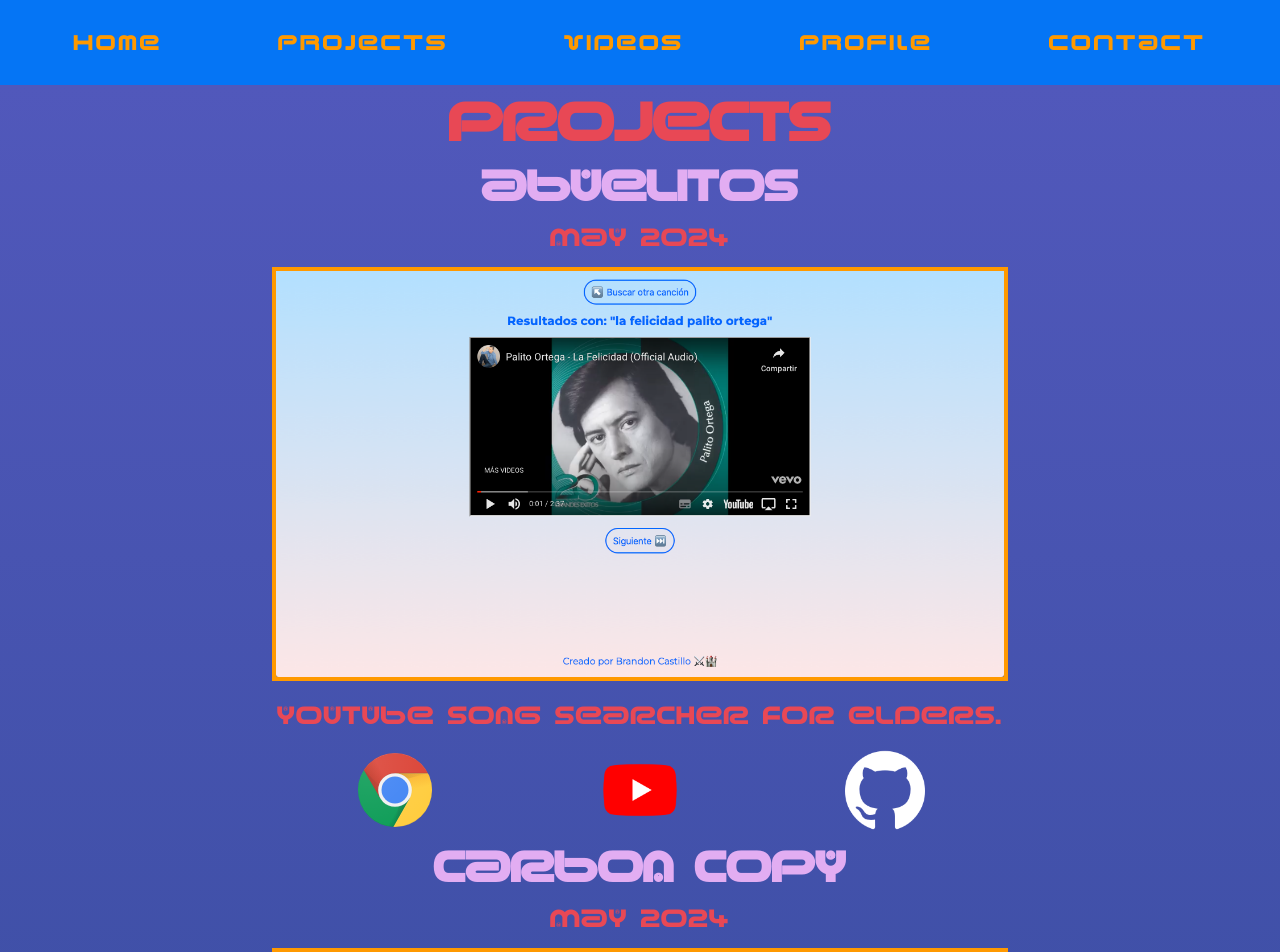
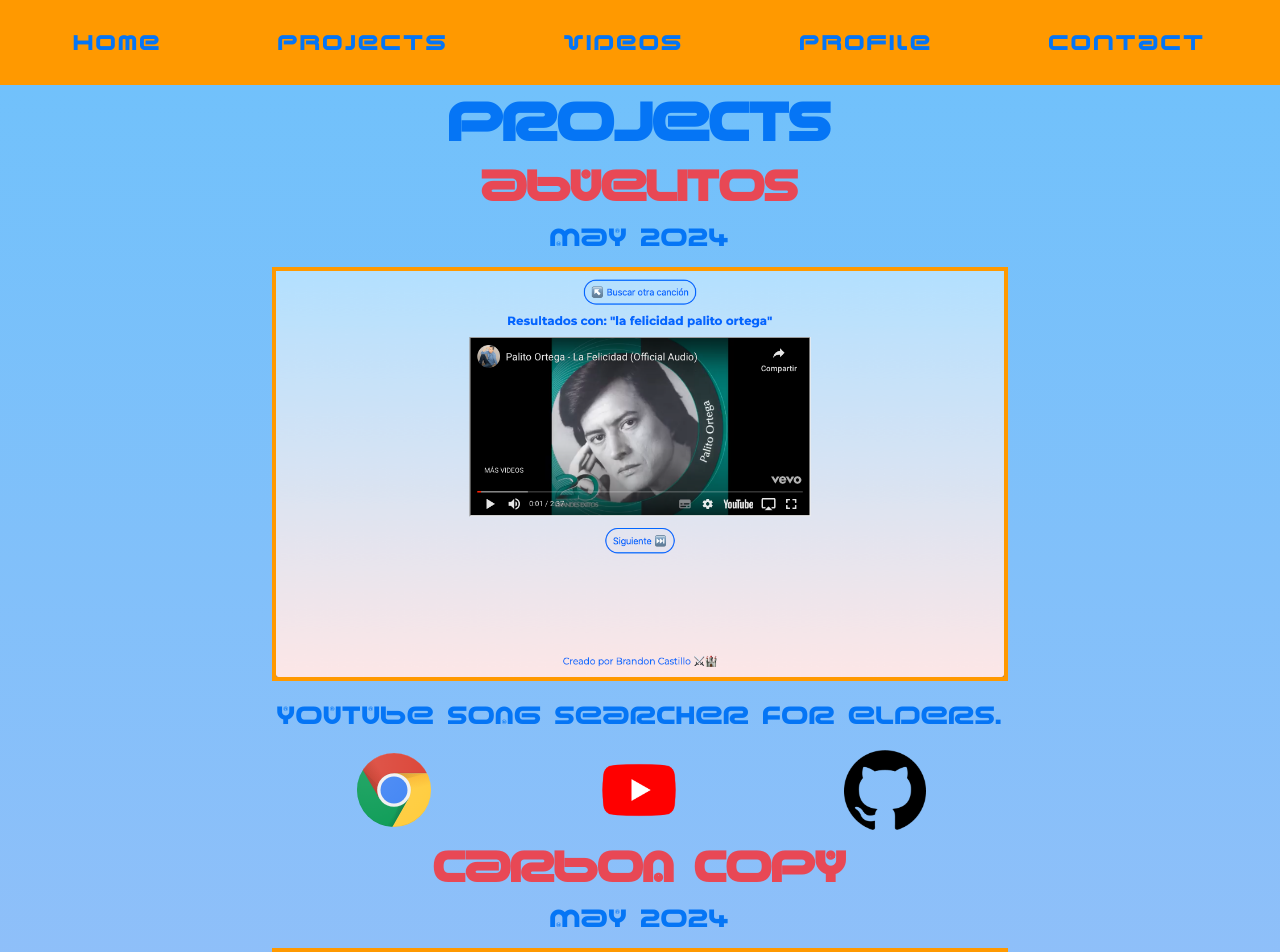
Before and after one commit to pibelanzallamas/brandon-portfolio, a React (Create React App) app: page /projects in a window 1280 px wide. Shown: the top 952 px of the page. Built offline with nearby package versions, Linux system fonts and the light colour scheme.

Commit message:
github logo update

```diff
--- a/src/cards/ProjectCard.jsx
+++ b/src/cards/ProjectCard.jsx
@@ -41,7 +41,10 @@ function ProjectCard({ project }) {
               {dark ? (
                 <img src="/sites-logos/github.png" alt={"logo-github"}></img>
               ) : (
-                <img src="/sites-logos/github.png" alt={"logo-github"}></img>
+                <img
+                  src="/sites-logos/github.256x251.png"
+                  alt={"logo-github"}
+                ></img>
               )}
             </a>
           </li>
--- a/src/state/theme.js
+++ b/src/state/theme.js
@@ -3,7 +3,7 @@ import { createSlice } from "@reduxjs/toolkit";
 const themeSlice = createSlice({
   name: "theme",
   initialState: {
-    dark: true,
+    dark: false,
   },
   reducers: {
     setTheme: (state, action) => {
```
